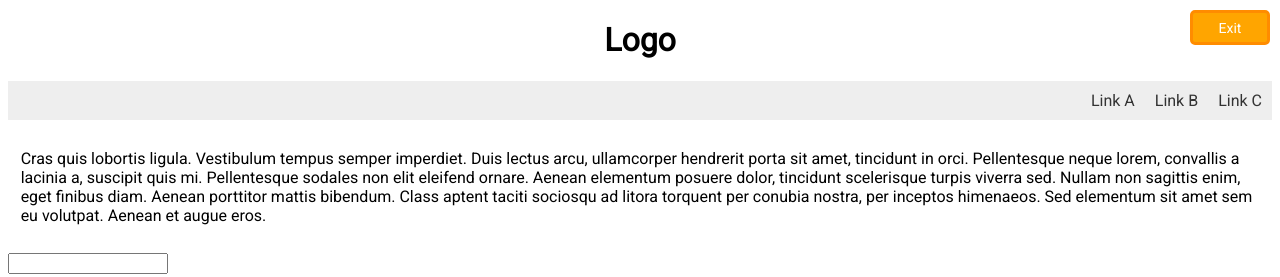
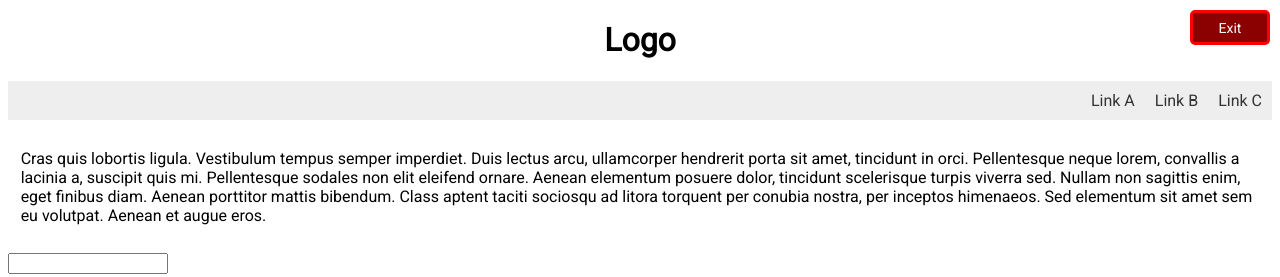
Before and after one commit to MdevDigitalInc/quick-exit-button, a plain HTML site: page demo/page-3.html in a window 1280 px wide. Drawn offline with Linux system fonts and the light colour scheme.

Commit message:
Updates to HTML and JavaScript

```diff
--- a/demo/page-3.html
+++ b/demo/page-3.html
@@ -16,8 +16,7 @@
     3. Choose your button colours by changing data-colour, data-background, and data-border.
     4. Choose your desired key. Use this as a reference: https://keycode.info
   -->
-  <button type="button" class="btn" id="button" data-exit-button data-keyboard="true" data-exit-url="http://weathernetwork.ca" data-color="white" data-background="orange" data-border="3px solid darkorange" data-key="81">Exit</button>
-	<body>
+  <button type="button" class="btn" id="button" data-exit-button data-keyboard="false" data-exit-url="http://weathernetwork.ca" data-button-style="false" data-color="white" data-background="orange" data-border="3px solid darkorange" data-key="81">Exit</button>	<body>
     <nav class="main-nav">
       <ul class="main-nav-list">
         <li><a href="index.html">Link A</a></li>
--- a/js/quick-exit.js
+++ b/js/quick-exit.js
@@ -13,15 +13,25 @@
       console.log("EXIT button is NOT ACTIVE!");
       return;
     }
+
     // Obtain button colour properties
     var btnColor = document.getElementById("button").getAttribute("data-color");
     var btnBackground = document.getElementById("button").getAttribute("data-background");
     var btnBorder = document.getElementById("button").getAttribute("data-border");
 
-    // Change the button colour
+    // Change the button colour using user-defined properties
     document.querySelector("[data-exit-button]").style.color = btnColor;
     document.querySelector("[data-exit-button]").style.background = btnBackground;
     document.querySelector("[data-exit-button]").style.border = btnBorder;
+
+    // Check if button-styles are allowed to be customized. If not, use default properties.
+    var status = document.getElementById("button").getAttribute("data-button-style");
+    if (status === "false") {
+      // Default properties
+      document.querySelector("[data-exit-button]").style.color = "white";
+      document.querySelector("[data-exit-button]").style.background = "darkred";
+      document.querySelector("[data-exit-button]").style.border = "3px solid red";
+    }
   };
 
   // A function to exit and redirect the current website to a different one.
--- /dev/null
+++ b/minified/quickexit1.0.0-min.js
@@ -0,0 +1 @@
+!function(){function init(){if(document.getElementById("button").getAttribute("data-keyboard")){document.querySelector("[data-exit-button]").addEventListener("click",exit),console.log("EXIT button is ACTIVE!");var btnColor=document.getElementById("button").getAttribute("data-color"),btnBackground=document.getElementById("button").getAttribute("data-background"),btnBorder=document.getElementById("button").getAttribute("data-border");"false"===status?(document.querySelector("[data-exit-button]").style.color="white",document.querySelector("[data-exit-button]").style.background="darkred",document.querySelector("[data-exit-button]").style.border="3px solid red"):(document.querySelector("[data-exit-button]").style.color=btnColor,document.querySelector("[data-exit-button]").style.background=btnBackground,document.querySelector("[data-exit-button]").style.border=btnBorder)}else console.log("EXIT button is NOT ACTIVE!")}function exit(){window.location.replace(document.getElementById("button").getAttribute("data-exit-url"))}window.onload=init(),document.addEventListener("keydown",function(e){var nodeIdentifier=e.target.nodeName,valueFromKeyboard=e.which,userKeyCode=document.getElementById("button").getAttribute("data-key");document.getElementById("button").getAttribute("data-keyboard")&&valueFromKeyboard==userKeyCode&&"BODY"==nodeIdentifier&&(console.log("Redirecting..."),exit())})}();
```
Also changed, not shown: demo/index.html (+2 -2 lines), demo/page-2.html (+1 -2 lines), 1 other file.
